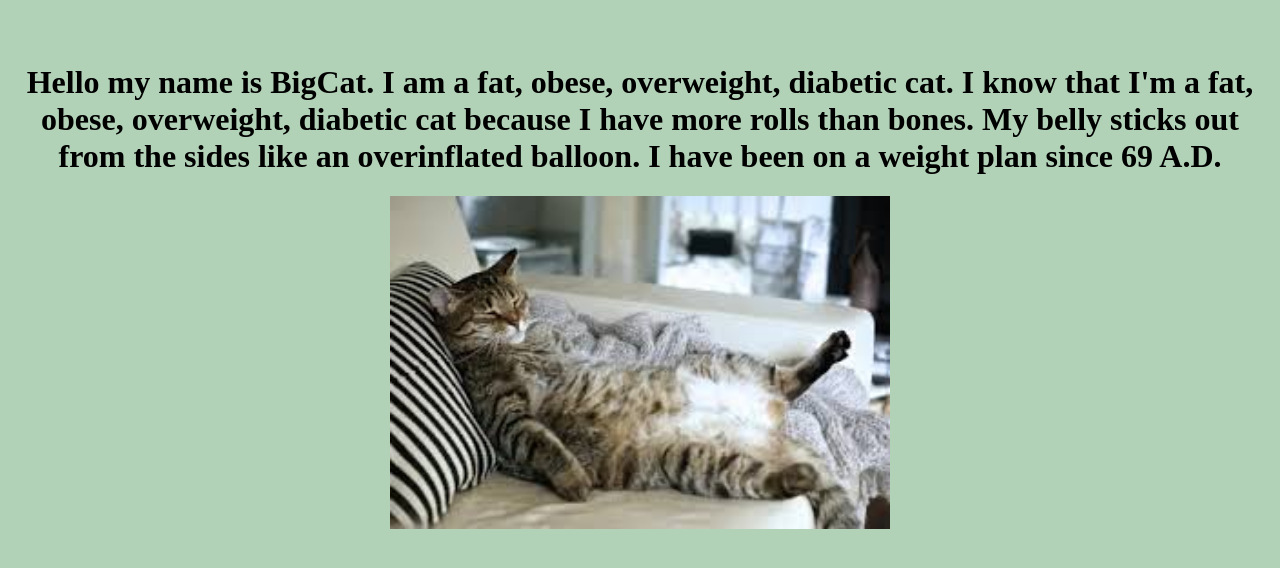
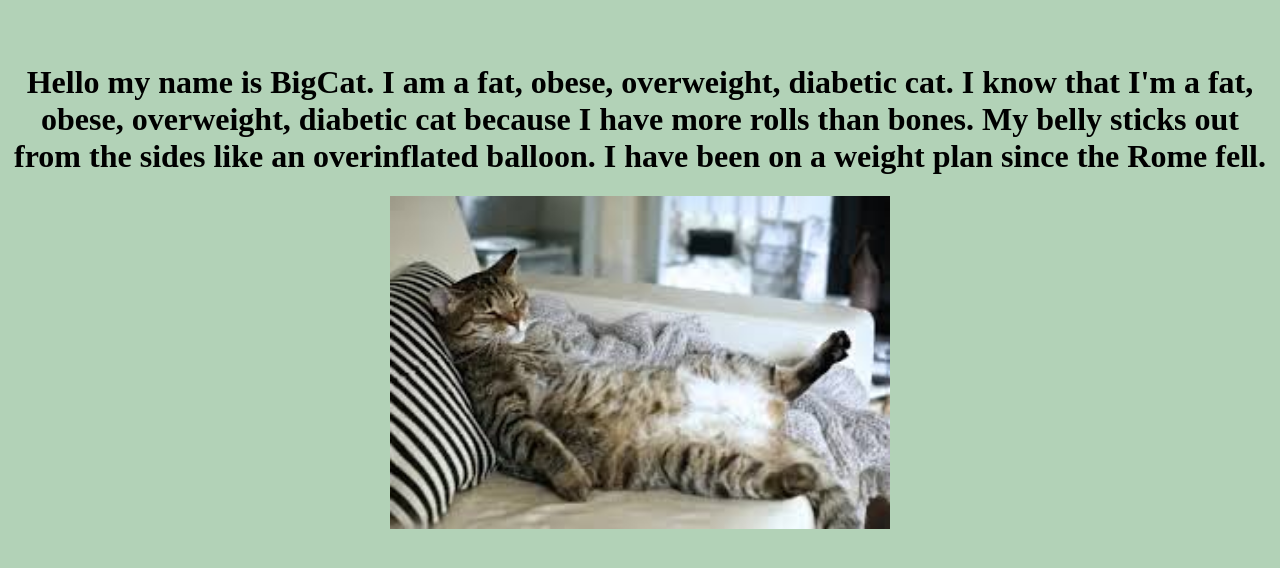
Before and after one commit to Yammui/Yammui.github.io, a plain HTML site: page index.html in a window 1280 px wide. Shown: the part 190-758 px from the top of the page. Drawn offline with Linux system fonts and the light colour scheme.

Commit message:
initial commit

```diff
--- a/index.html
+++ b/index.html
@@ -10,7 +10,7 @@
     <header><h1 class="title">Biggest Kitty</h1></header>
     <h1 class = "booody">Hello my name is BigCat. I am a fat, obese, overweight, diabetic cat.
       I know that I'm a fat, obese, overweight, diabetic cat because I have more rolls than bones. My belly sticks out from the sides like an overinflated balloon.
-    I have been on a weight plan since 69 A.D. </h1class> </h1>
+    I have been on a weight plan since the Rome fell. </h1class> </h1>
     <img
       class = "bigfatcat"
       src = "bigfatcat.jpg" />
```
